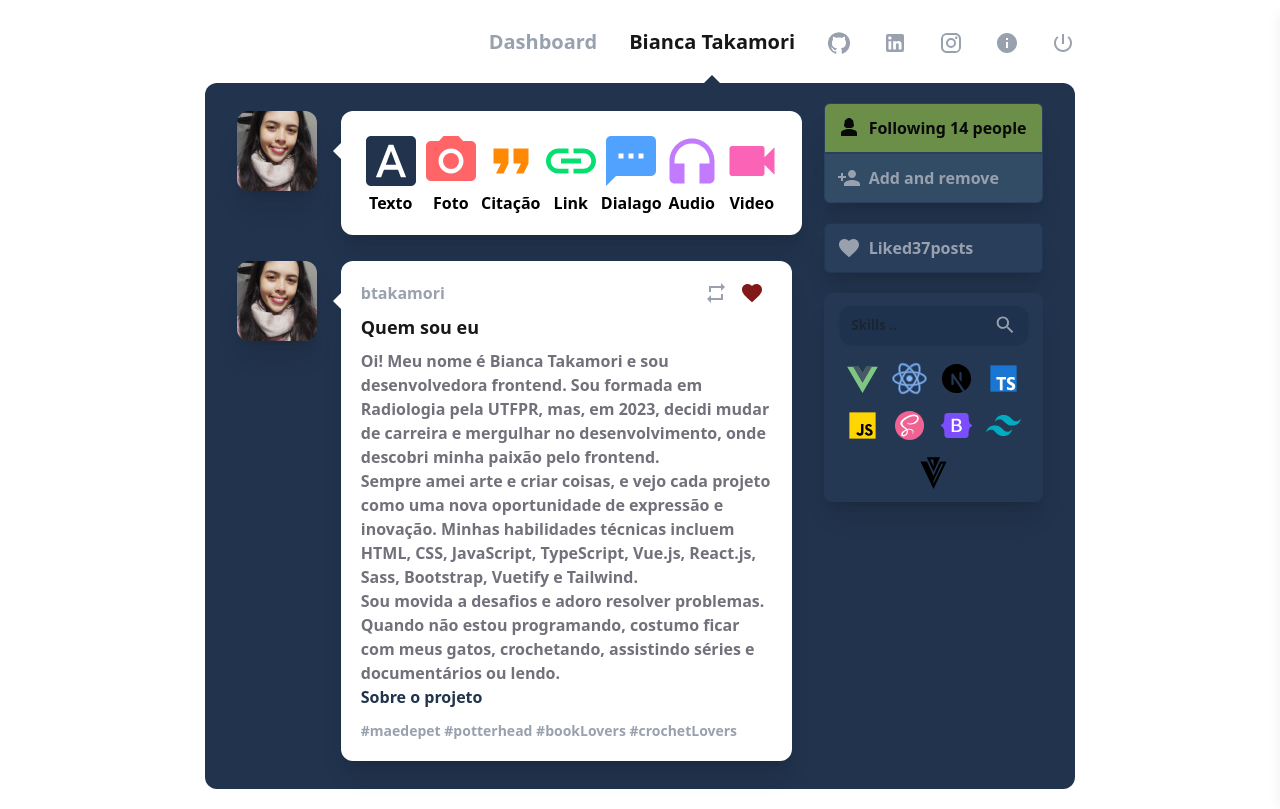
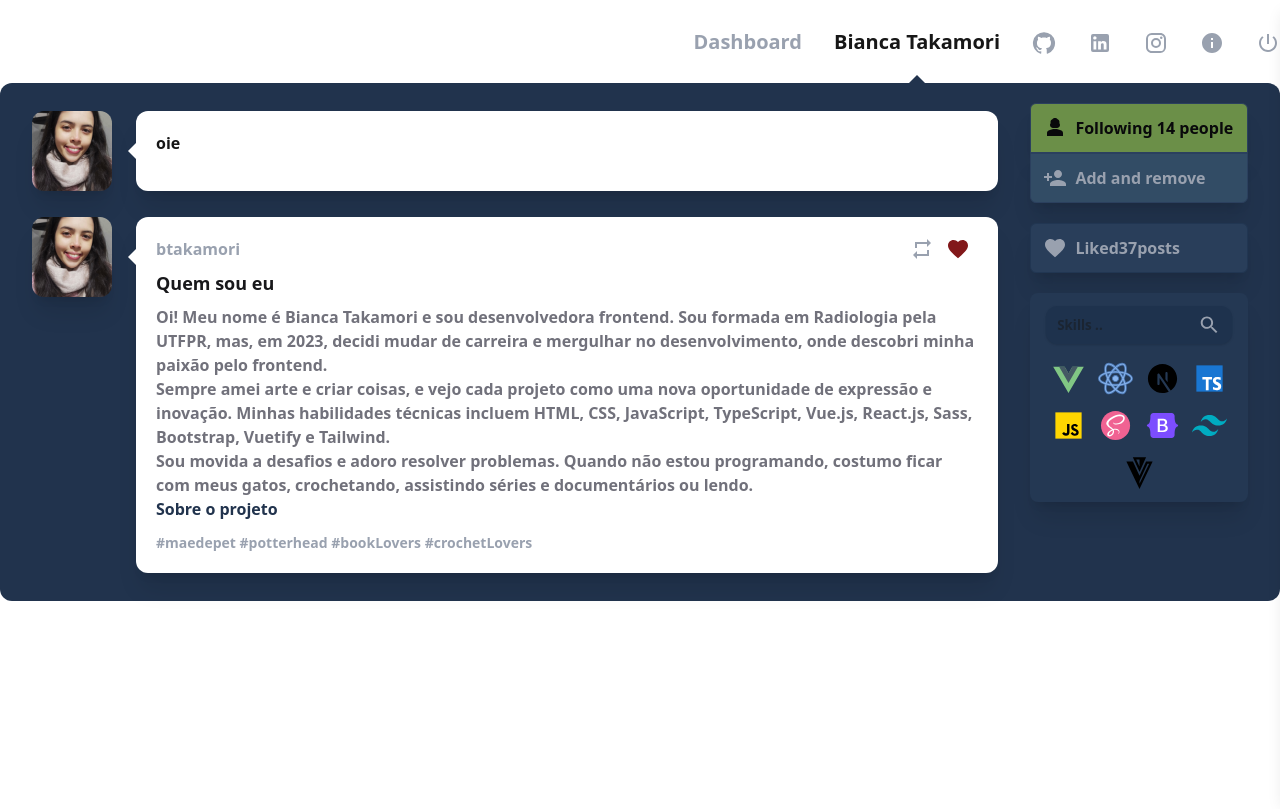
Before and after one commit to bitakamori/portfolio, a Next.js app: page / in a window 1280 px wide. Built offline with nearby package versions, Linux system fonts and the light colour scheme.

Commit message:
Revert "creation"

```diff
--- a/app/components/creation.tsx
+++ /dev/null
@@ -1,101 +0,0 @@
-import Link from "next/link";
-import FontDownloadIcon from "@mui/icons-material/FontDownload";
-import PhotoCameraIcon from "@mui/icons-material/PhotoCamera";
-import FormatQuoteIcon from "@mui/icons-material/FormatQuote";
-import LinkIcon from "@mui/icons-material/Link";
-import TextsmsIcon from "@mui/icons-material/Textsms";
-import HeadphonesIcon from "@mui/icons-material/Headphones";
-import VideocamIcon from "@mui/icons-material/Videocam";
-export function Creation() {
-  return (
-    <>
-      <div className="flex justify-around">
-        <Link
-          href={"https://poets.org/poem/do-not-go-gentle-good-night"}
-          target="_blank"
-          rel="noopener noreferrer"
-        >
-          <FontDownloadIcon
-            className="text-[#21334d] transition-transform duration-200 ease-out hover:-translate-y-1"
-            sx={{ fontSize: 60 }}
-          />
-          <p className="text-black text-center">Texto</p>
-        </Link>
-        <Link
-          href={
-            "https://i.pinimg.com/736x/66/78/0e/66780e3e47dc78482c3ad1ec57b165da.jpg"
-          }
-          target="_blank"
-          rel="noopener noreferrer"
-        >
-          <PhotoCameraIcon
-            className="text-red-400 transition-transform duration-200 ease-out hover:-translate-y-1"
-            sx={{ fontSize: 60 }}
-          />
-          <p className="text-black text-center">Foto</p>
-        </Link>
-        <Link
-          href={
-            "https://i.pinimg.com/736x/1d/4e/f5/1d4ef51867826e82cbd536726b4df649.jpg"
-          }
-          target="_blank"
-          rel="noopener noreferrer"
-        >
-          <FormatQuoteIcon
-            className="text-orange-400 transition-transform duration-200 ease-out hover:-translate-y-1"
-            sx={{ fontSize: 60 }}
-          />
-          <p className="text-black text-center">Citação</p>
-        </Link>
-        <Link
-          href={
-            "https://www.linkedin.com/in/bianca-helena-takamori-ribeiro-877593268/"
-          }
-          target="_blank"
-          rel="noopener noreferrer"
-        >
-          <LinkIcon
-            className="text-green-400 transition-transform duration-200 ease-out hover:-translate-y-1"
-            sx={{ fontSize: 60 }}
-          />
-          <p className="text-black text-center">Link</p>
-        </Link>
-        <Link
-          href={"https://www.youtube.com/shorts/HQ8RU15xki4"}
-          target="_blank"
-          rel="noopener noreferrer"
-        >
-          <TextsmsIcon
-            className="text-blue-400 transition-transform duration-200 ease-out hover:-translate-y-1"
-            sx={{ fontSize: 60 }}
-          />
-          <p className="text-black text-center">Dialago</p>
-        </Link>
-        <Link
-          href={
-            "https://open.spotify.com/episode/0bZ3xvSyxe2sMCgyDpvW6Z?si=f1bb7fbe3f324c12"
-          }
-          target="_blank"
-          rel="noopener noreferrer"
-        >
-          <HeadphonesIcon
-            className="text-purple-400 transition-transform duration-200 ease-out hover:-translate-y-1"
-            sx={{ fontSize: 60 }}
-          />
-          <p className="text-black text-center">Audio</p>
-        </Link>
-        <Link
-          href={"https://www.youtube.com/watch?v=tWFIIuZNqg4"}
-          target="_blank"
-          rel="noopener noreferrer"
-        >
-          <VideocamIcon
-            className="text-pink-400 transition-transform duration-200 ease-out hover:-translate-y-1"
-            sx={{ fontSize: 60 }}
-          />
-          <p className="text-black text-center">Video</p>
-        </Link>
-      </div>
-    </>
-  );
-}
--- a/app/components/infos.tsx
+++ b/app/components/infos.tsx
@@ -50,7 +50,7 @@ export function Infos() {
             <SearchIcon className="text-gray-400 w-[20%]" />
           </div>
         </div>
-        <div className="flex flex-wrap gap-3 justify-center mt-2 py-3 xl:px-4">
+        <div className="flex flex-wrap gap-3 justify-center mt-2 py-3">
           {tecs.map((tec) => (
             <div key={tec.src || tec.name}>
               <Image src={tec.src} alt={tec.name} width="35" height="35" />
--- a/app/layout.tsx
+++ b/app/layout.tsx
@@ -3,7 +3,6 @@ import "./globals.css";
 import { Post } from "./components/post";
 import { Infos } from "./components/infos";
 import Icons from "./components/icons";
-import { Creation } from "./components/creation";
 import Link from "next/link";
 import Image from "next/image";
 import MenuIcon from "@mui/icons-material/Menu";
@@ -19,7 +18,7 @@ export default function RootLayout({
   const [isOpen, setIsOpen] = useState(false);
   return (
     <html lang="en">
-      <body className="xl:w-[68%] m-auto">
+      <body>
         <header>
           <div className="container mx-auto px- py-2">
             <div className="hidden md:flex items-center justify-between text-sm lg:text-xl ">
@@ -113,7 +112,7 @@ export default function RootLayout({
         </header>
         <div className="container m-auto pb-5">
           <div className="lg:flex md:rounded-xl mx-auto px-4 py-2 md:py-5 bg-white md:bg-[#21334d]">
-            <div className="w-[80%] lg:w-[70%] hidden md:inline">
+            <div className="w-[80%] hidden md:inline">
               <Post
                 src="/eu.jpg"
                 alt="Bianca Takamori"
@@ -122,12 +121,12 @@ export default function RootLayout({
                 isPost={false}
               >
                 <div>
-                  <Creation />
+                  <h1> oie</h1>
                 </div>
               </Post>
               {children}
             </div>
-            <div className="w-[20%] lg:w-[30%] hidden md:inline">
+            <div className="w-[20%] hidden md:inline">
               <Infos />
             </div>
             <div className="md:hidden pb-12">{children}</div>
```
